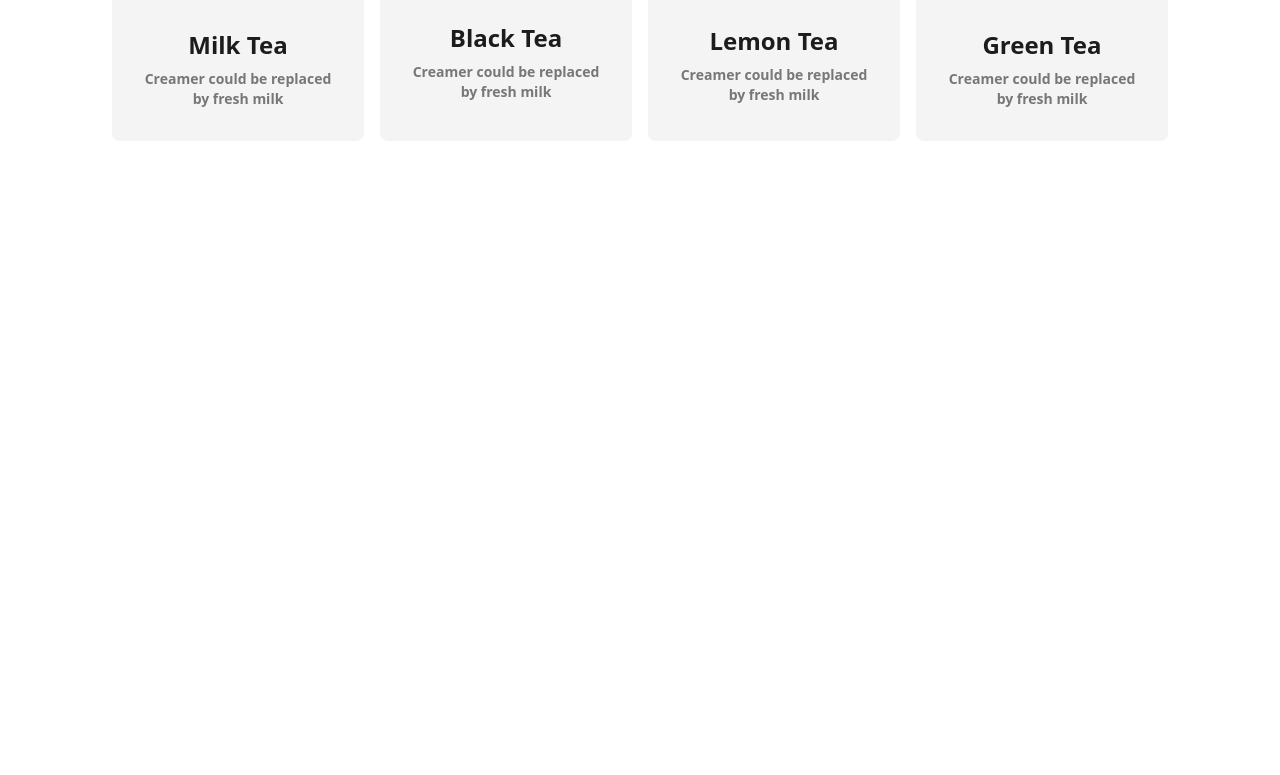
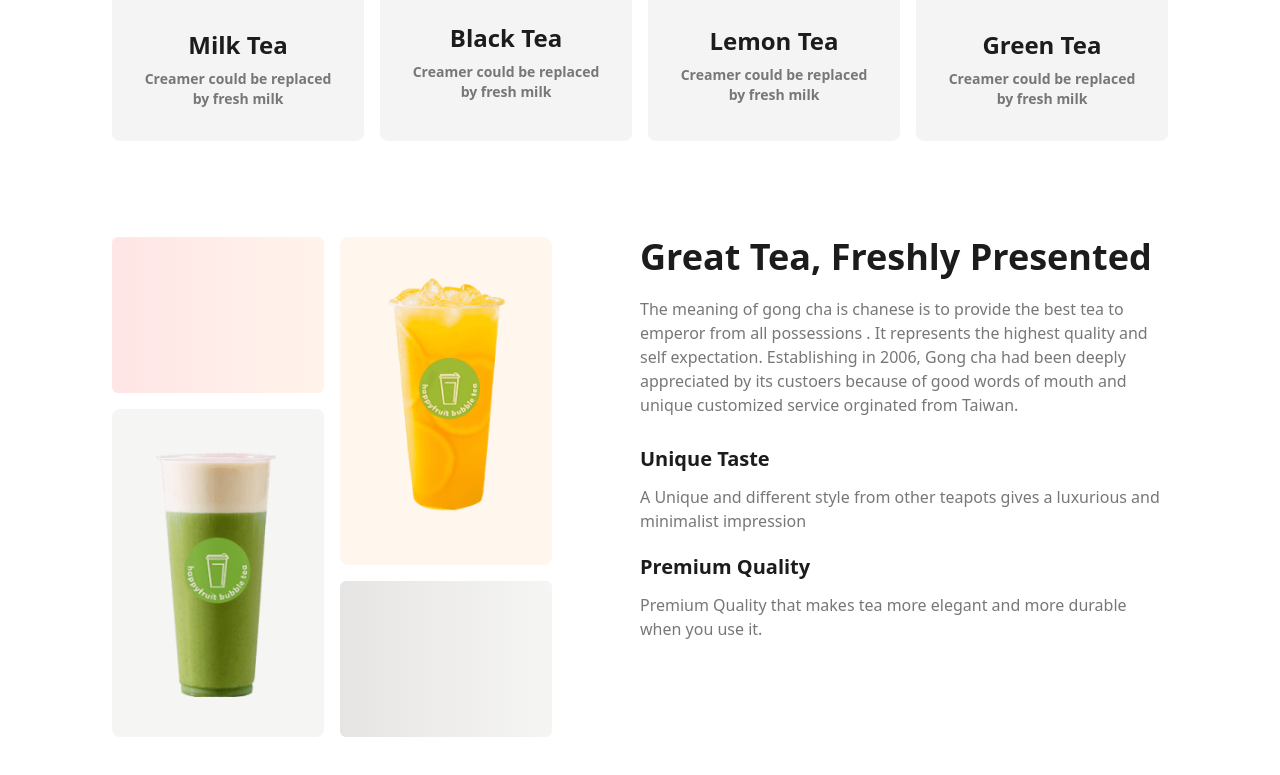
Before and after one commit to noorjp/tea-house, a plain HTML site: page index.html in a window 1280 px wide. Shown: the part 979-1754 px from the top of the page. Before the commit the page ends 1216 px from the top, so only its background shows below. Drawn offline with nearby package versions, Linux system fonts and the light colour scheme.

Commit message:
Great Tea, Freshly Presented

```diff
--- a/index.html
+++ b/index.html
@@ -82,6 +82,35 @@
 
         </section>
 
+    <!-- Great Tea, Freshly Presented -->
+     <section class="mb-20">
+
+        <div class="grid lg:grid-cols-2 grid-cols-1">
+          <!-- image section  -->
+        <div class="grid grid-cols-2 grid-rows-3 gap-4 lg:w-5/6">
+                <div class="h-38 bg-gradient-to-r from-[#FF0000]  to-[#FF8938] opacity-10 rounded-md row-span-1"></div>
+            <div class="bg-orange-50 rounded-lg row-span-2">
+                <img class="mx-auto pt-10 pr-7 pl-7 pb-7" src="assets/fresh-1.png" alt="">
+            </div>
+            <div class="bg-stone-100 rounded-lg row-span-2">
+                <img class="mx-auto p-10" src="assets/fresh-2.png" alt="">
+            </div>
+            <div class="h-38 bg-gradient-to-r from-stone-200  to-stone-100  rounded-md row-span-1"></div>
+        </div>
+            <!-- text section -->
+             <div>
+                <h4 class="font-extrabold text-4xl text-[#1C1C1C] mb-5">Great Tea, Freshly Presented</h4>
+                <p class="font-medium text-base text-[#777777] mb-7">The meaning of gong cha is chanese is to provide the best tea to emperor from all possessions . It represents the highest quality and self expectation. Establishing in 2006, Gong cha had been deeply appreciated by its custoers  because of good words of mouth and unique customized service orginated from Taiwan.</p>
+                <h6 class="font-extrabold text-xl text-[#1C1C1C] mb-3">Unique Taste</h6>
+                <p class="font-medium text-base text-[#777777] mb-5">A Unique and different style from other teapots gives a luxurious and minimalist impression</p>
+                <h6 class="font-extrabold text-xl text-[#1C1C1C] mb-3">Premium Quality</h6>
+                <p class="font-medium text-base text-[#777777] mb-5">Premium Quality that makes tea more elegant and more durable when you use it.</p>
+             </div>
+
+        </div>
+
+     </section>
+
 
     </main>
 </body>
```
Lines whose indentation alone changed are shown as unchanged.
